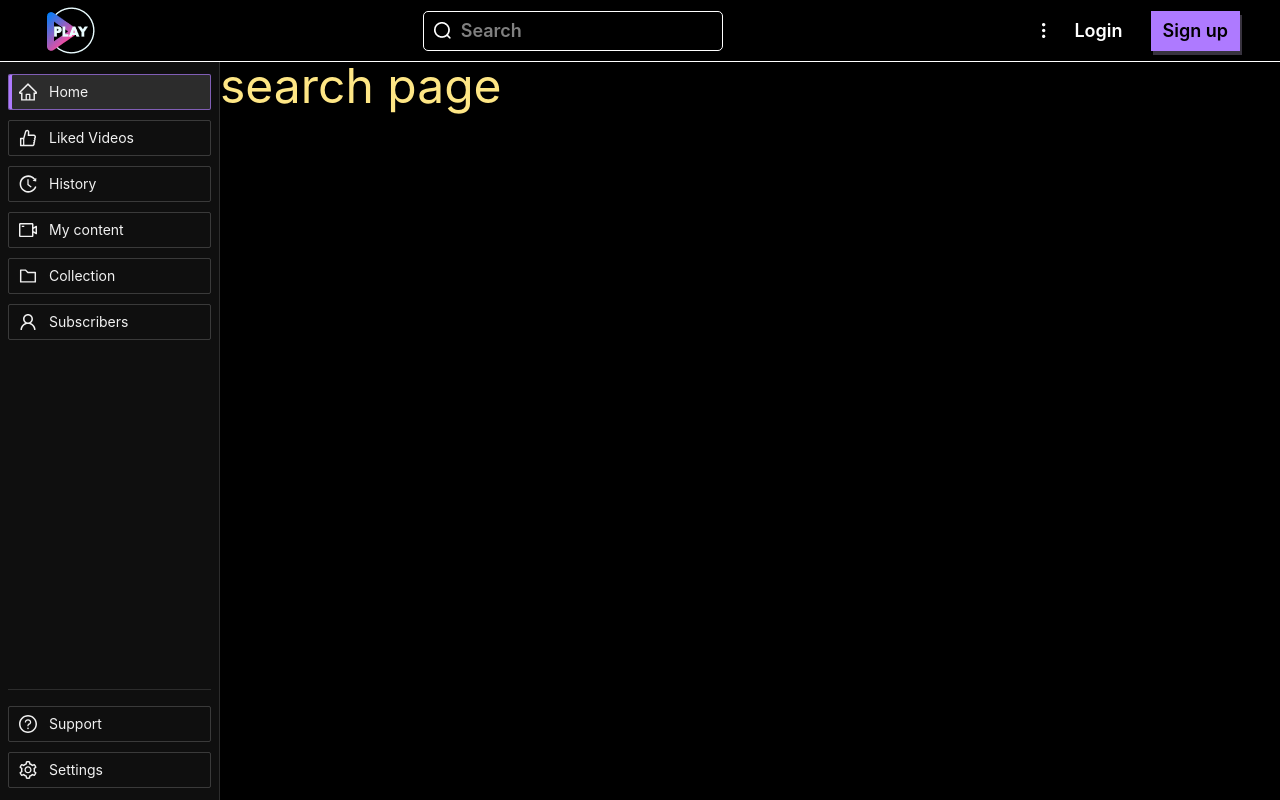
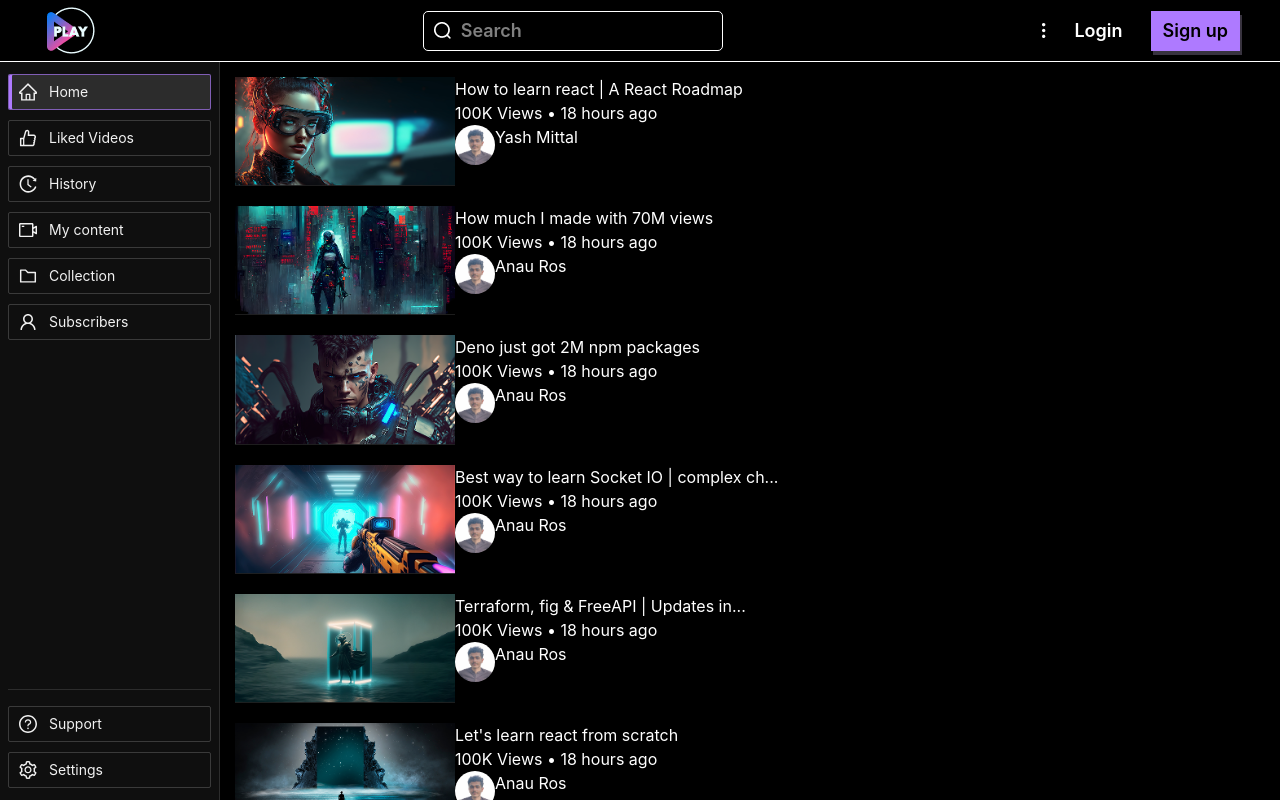
Before and after one commit to Hassaan-Hub/SetTub, a React (Vite) app: page /search in a window 1280 px wide. Built offline with nearby package versions, Linux system fonts and the light colour scheme.

Commit message:
Implement search functionality in Navbar and enhance Search component layout

```diff
--- a/src/component/navbar/Navbar.jsx
+++ b/src/component/navbar/Navbar.jsx
@@ -1,20 +1,35 @@
-import React from 'react'
+import React, { useState } from 'react'
 import Logo from '../../assets/logo.png'
 import Dotdot from '../../assets/icon.png'
 import searchIcon from '../../assets/search.png'
 import './navbar.css'
 import { useNavigate } from 'react-router-dom'
 
-const Navbar = () => {
+const Navbar = ({ children }) => {
   const navigate = useNavigate();
+
+  const [search, setSearch] = useState('')
+
+  const handleSearch = (e) => {
+    setSearch(e.target.value);
+    navigate('/search', { state: { searchText: e.target.value } });
+  }
+
+
   return (
     <div className='mainNav flex text-lg bg-black text-white font-semibold justify-between items-center px-10 py-1'>
       <div>
         <img src={Logo} alt="image" />
       </div>
-      <div className='inputDiv' onClick={()=> navigate('/search')}>
+      <div className='inputDiv'>
         <img src={searchIcon} alt="Search" />
-        <input className='border-none outline-none' type="text" placeholder='Search' />
+        <input
+          className='border-none outline-none'
+          type="text"
+          placeholder='Search'
+          value={search}
+          onChange={handleSearch}
+        />
       </div>
       <div className='flex gap-7 items-center'>
         <img src={Dotdot} alt="" />
--- a/src/component/searchFol/Search.jsx
+++ b/src/component/searchFol/Search.jsx
@@ -1,9 +1,40 @@
-import React from 'react'
+import { CardsDataContext } from '../../Context/CardsDataContextProvider';
+import React, { useContext } from 'react'
+import './search.css'
+import { useLocation } from 'react-router-dom';
 
-const Search = () => {
+
+const Search = ({ children }) => {
+
+  const videos = useContext(CardsDataContext);
+
+  const location = useLocation();
+
+  const searchText = location.state?.searchText || '';
+
+  const filteredVideos = videos.filter((val) =>
+    val.title.toLowerCase().includes(searchText.toLowerCase())
+  );
+
   return (
-    <div>
-        <h1 className='text-amber-200 text-5xl'>search page</h1>
+    <div className='srchMain'>
+
+      {filteredVideos.map((val, idx) => {
+        return (
+          <div className='flex' key={idx}>
+            <img width={220} height={133.093017578125} src={val.thumbnail} alt="image" />
+            <div>
+              <p>{val.title}</p>
+              <p>{val.views} • {val.time}</p>
+              <div className='flex'>
+                <img className='srchprofile' src={val.profile} alt="pr" />
+                <p>{val.author}</p>
+              </div>
+            </div>
+          </div>
+        )
+      })}
+
     </div>
   )
 }
--- /dev/null
+++ b/src/component/searchFol/search.css
@@ -0,0 +1,22 @@
+.srchMain{
+    display: flex;
+    flex-direction: column;
+    overflow: auto;
+    width: 100%;
+    color: #FFFFFF;
+    gap: 20px;
+    padding: 15px;
+}
+
+.srchMain::-webkit-scrollbar{
+    display: none;
+}
+
+
+
+.srchprofile{
+    width: 40px;
+    height: 40px;
+    border-radius: 200px;
+    object-fit: cover;
+}
```
